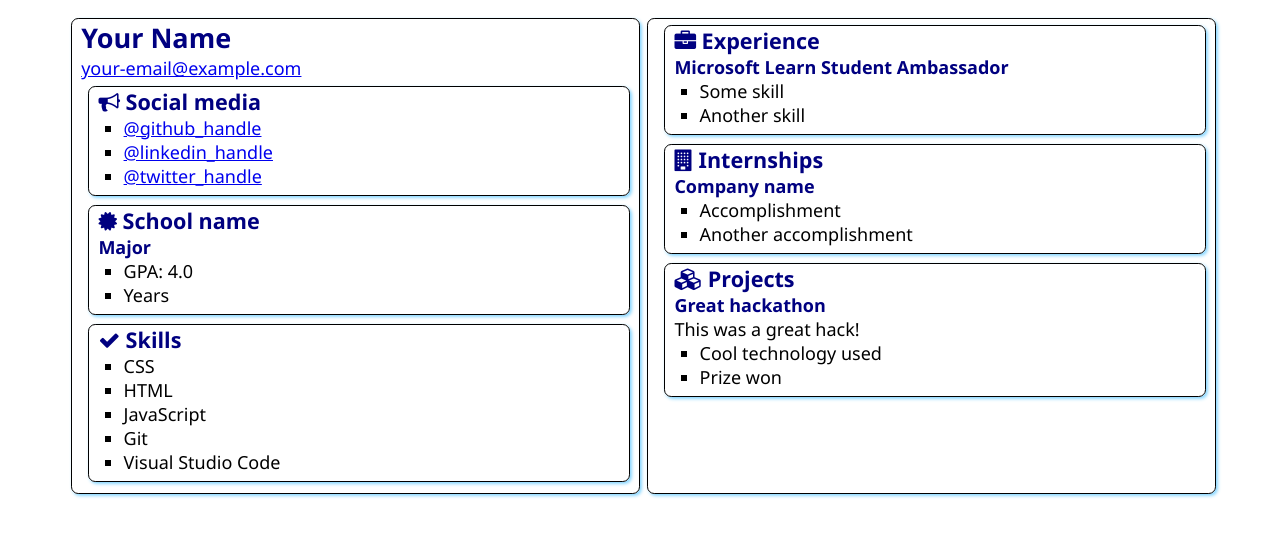
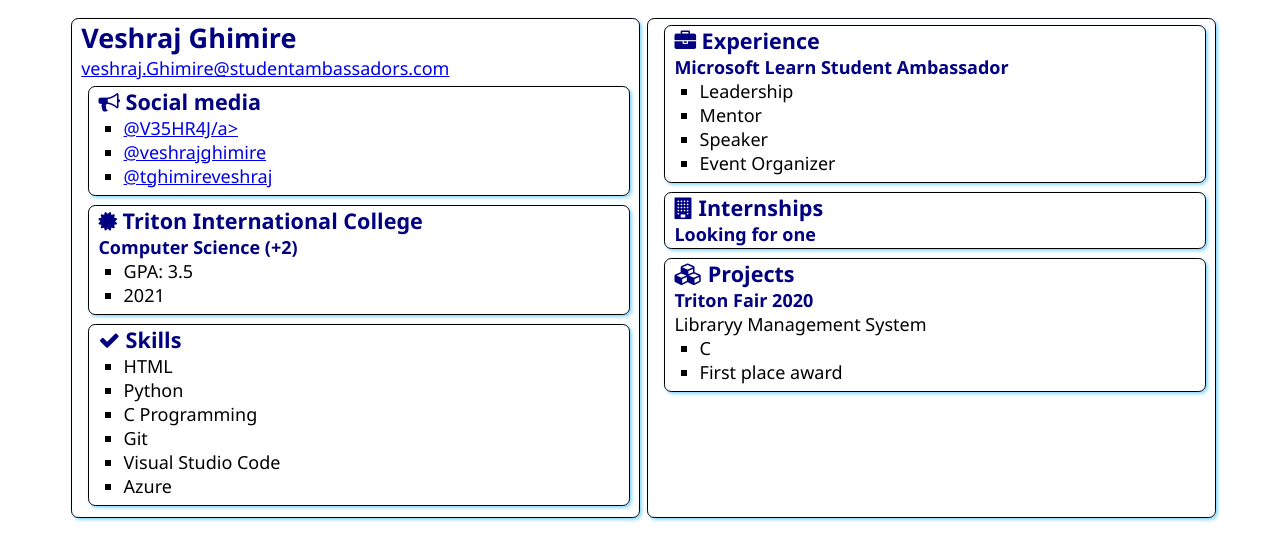
Before and after one commit to V35HR4J/SATechnicalOnboarding, a plain HTML site: page src/index.html in a window 1280 px wide. Drawn offline with Linux system fonts and the light colour scheme.

Commit message:
updated index

```diff
--- a/src/index.html
+++ b/src/index.html
@@ -12,8 +12,8 @@
 <body>
     <main>
         <article class="box">
-            <h1>Your Name</h1>
-            <div><a href="mailto:your.email@example.com">your-email@example.com</a></div>
+            <h1>Veshraj Ghimire</h1>
+            <div><a href="mailto:veshraj.Ghimire@studentambassadors.com">veshraj.Ghimire@studentambassadors.com</a></div>
 
             <section class="box">
                 <h2>
@@ -21,9 +21,9 @@
                     Social media
                 </h2>
                 <ul>
-                    <li><a href="https://github.com/<handle>">@github_handle</a></li>
-                    <li><a href="https://linkedin.com/in/<handle>">@linkedin_handle</a></li>
-                    <li><a href="https://twitter.com/<handle>">@twitter_handle</a></li>
+                    <li><a href="https://github.com/V35HR4J">@V35HR4J/a></li>
+                    <li><a href="https://linkedin.com/in/veshrajghimire">@veshrajghimire</a></li>
+                    <li><a href="https://twitter.com/ghimireveshraj">@tghimireveshraj</a></li>
                 </ul>
             </section>
 
@@ -31,12 +31,12 @@
                 <div class="education">
                     <h2>
                         <i class="fa fa-certificate" aria-hidden="true"></i>
-                        School name
+                        Triton International College
                     </h2>
-                    <h3>Major</h3>
+                    <h3>Computer Science (+2)</h3>
                     <ul>
-                        <li>GPA: 4.0</li>
-                        <li>Years</li>
+                        <li>GPA: 3.5</li>
+                        <li>2021</li>
                     </ul>
                 </div>
             </section>
@@ -47,11 +47,12 @@
                     Skills
                 </h2>
                 <ul>
-                    <li>CSS</li>
                     <li>HTML</li>
-                    <li>JavaScript</li>
+                    <li>Python</li>
+                    <li>C Programming</li>
                     <li>Git</li>
                     <li>Visual Studio Code</li>
+                    <li>Azure</li>
                 </ul>
             </section>
         </article>
@@ -63,8 +64,10 @@
                 </h2>
                 <h3>Microsoft Learn Student Ambassador</h3>
                 <ul>
-                    <li>Some skill</li>
-                    <li>Another skill</li>
+                    <li>Leadership</li>
+                    <li>Mentor</li>
+                    <li>Speaker</li>
+                    <li>Event Organizer</li>
                 </ul>
             </section>
             <section class="box">
@@ -73,11 +76,7 @@
                     Internships
                 </h2>
 
-                <h3>Company name</h3>
-                <ul>
-                    <li>Accomplishment</li>
-                    <li>Another accomplishment</li>
-                </ul>
+                <h3>Looking for one</h3>
             </section>
             <section class="box">
                 <h2>
@@ -85,11 +84,11 @@
                     Projects
                 </h2>
 
-                <h3>Great hackathon</h3>
-                <div>This was a great hack!</div>
+                <h3>Triton Fair 2020</h3>
+                <div>Libraryy Management System</div>
                 <ul>
-                    <li>Cool technology used</li>
-                    <li>Prize won</li>
+                    <li>C</li>
+                    <li>First place award</li>
                 </ul>
             </section>
         </article>
```
